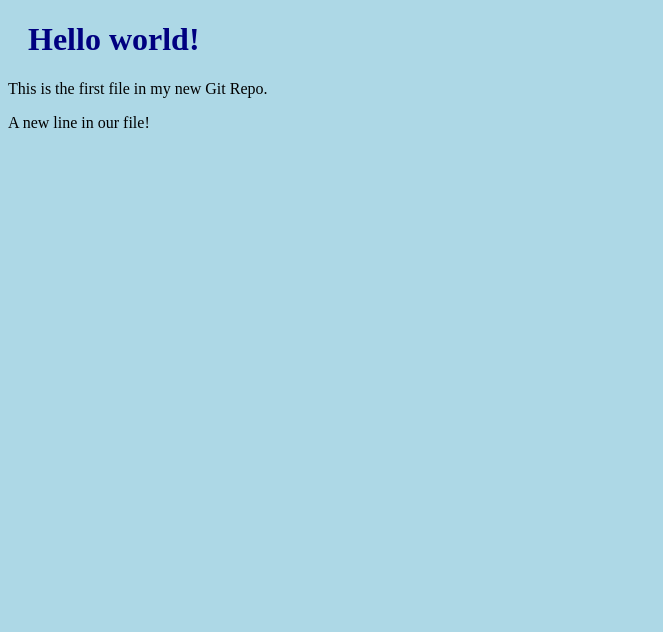
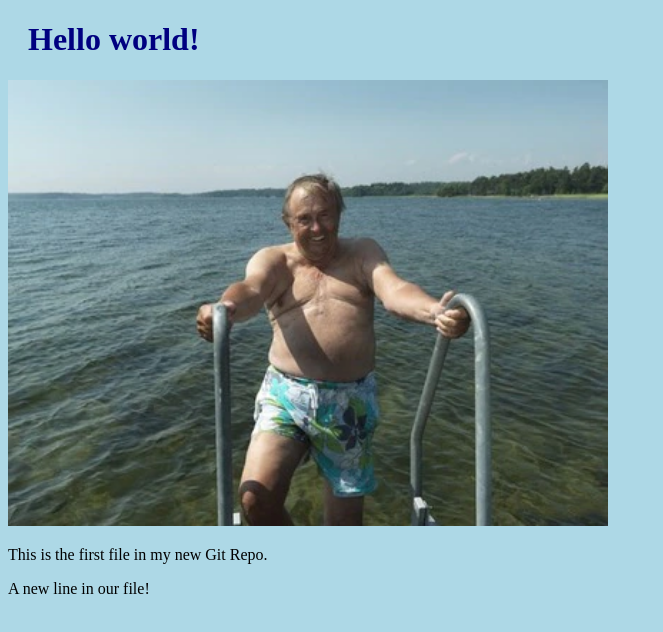
Before and after one commit to rocknrollaswe/hello-world, a plain HTML site: page index.html in a window 1280 px wide. Shown: the whole page, without its empty margins (0-663 px from the left). Drawn offline with Linux system fonts and the light colour scheme.

Commit message:
Added image to Hello World

```diff
--- a/index.html
+++ b/index.html
@@ -7,6 +7,7 @@
 <body>
 
 <h1>Hello world!</h1>
+<div><img src="image_hello_world.jpg" alt="Hello World from Space" style="width:600px;max-width:960px"/></div>
 <p>This is the first file in my new Git Repo.</p>
 <p>A new line in our file!</p>
 
```
Also changed, not shown: image_hello_world.jpg (added).
